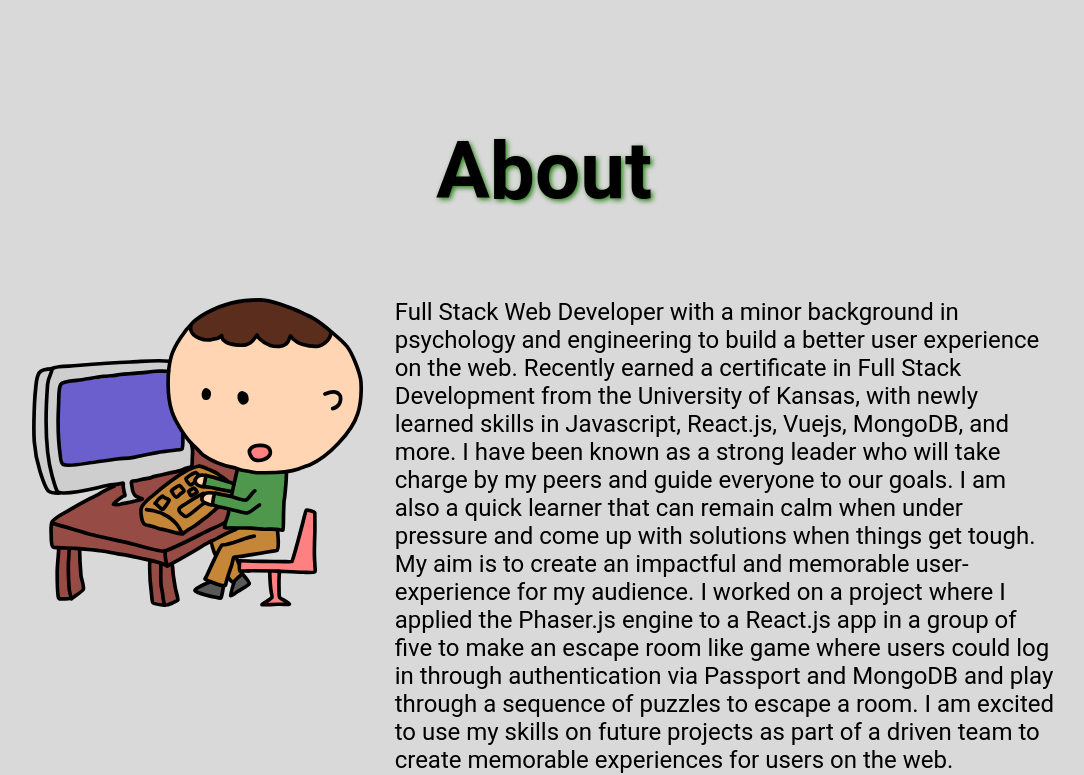
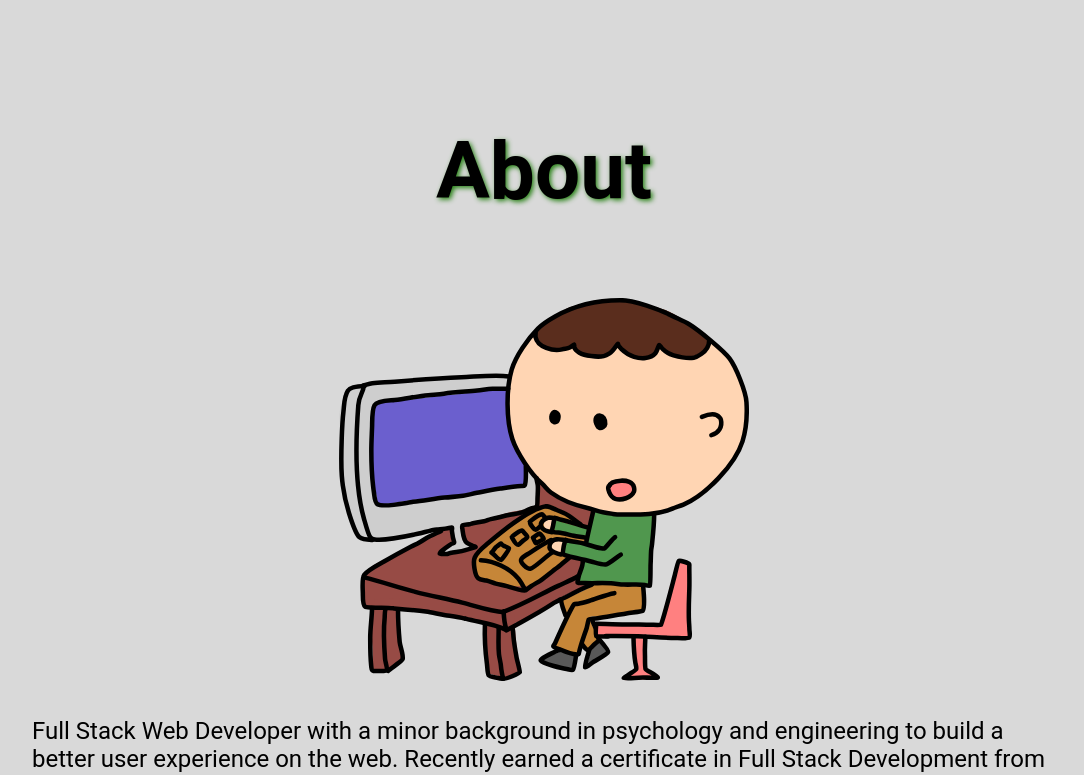
Before and after one commit to zirris512/my-portfolio, a React (Vite) app: page / in a window 1280 px wide. Shown: the part 1039-1814 px from the top of the page, without its empty margins (96-1180 px from the left). Built offline with nearby package versions, Linux system fonts and the light colour scheme.

Commit message:
fix graphic sizing on different window sizes

```diff
--- a/src/Sections/AboutSection.jsx
+++ b/src/Sections/AboutSection.jsx
@@ -8,7 +8,7 @@
                 <div className={styles.imgContainer}>
                     <img
                         src="/assets/pc_geek.svg"
-                        alt="drawing of boy on pc"
+                        alt="graphic of boy on pc"
                         className={styles.boyImg}
                     />
                 </div>
--- a/src/Sections/AboutSection.module.scss
+++ b/src/Sections/AboutSection.module.scss
@@ -10,7 +10,7 @@
 }
 
 .boyImg {
-    width: 60%;
+    width: clamp(40%, 400px, 70%);
 }
 
 .content {
@@ -39,12 +39,8 @@
     }
 }
 
-@media (min-width: 1200px) {
+@media (min-width: 1500px) {
     .container {
         flex-direction: row;
     }
-
-    .boyImg {
-        width: 100%;
-    }
 }
```
